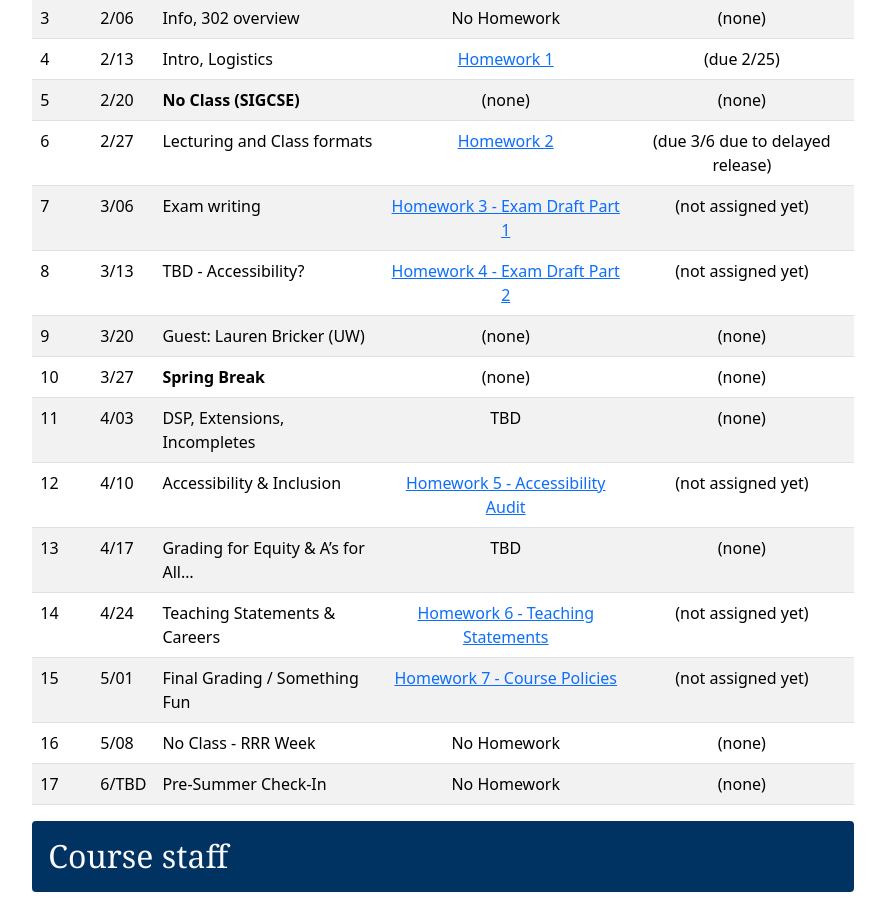
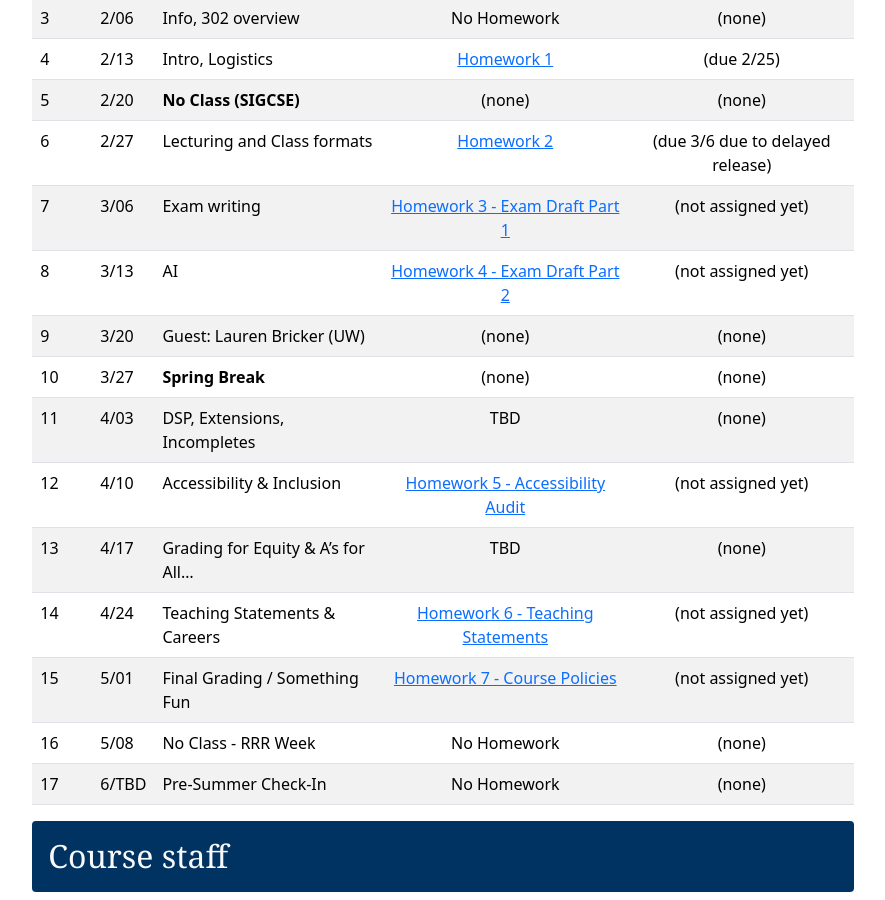
Before and after one commit to berkeley-cs302/sp26, a Jekyll site: the page built from index.md, in a window 1280 px wide and 900 px high, scrolled down 715 px. Shown: the whole window, without its empty margins (197-1082 px from the left). Built offline with Jekyll 4.4.1, drawn with Linux system fonts in a browser that asks for light colours; some web fonts are replaced.

Commit message:
Update index.md to have week 8 be AI

```diff
--- a/index.md
+++ b/index.md
@@ -30,7 +30,7 @@ _Homework assignments which say "Spring 2025" at the top are last years versions
 | 5    | 2/20 | **No Class (SIGCSE)** | (none) | (none) |
 | 6    | 2/27 | Lecturing and Class formats | [Homework 2][hw2] | (due 3/6 due to delayed release) |
 | 7    | 3/06 | Exam writing | [Homework 3 - Exam Draft Part 1][hw3] | (not assigned yet) |
-| 8    | 3/13 | TBD - Accessibility? | [Homework 4 - Exam Draft Part 2][hw4] | (not assigned yet) |
+| 8    | 3/13 | AI | [Homework 4 - Exam Draft Part 2][hw4] | (not assigned yet) |
 | 9    | 3/20 | Guest: Lauren Bricker (UW) | (none) | (none) |
 | 10   | 3/27 | **Spring Break** | (none) | (none) |
 | 11   | 4/03 | DSP, Extensions, Incompletes | TBD | (none) |
```
